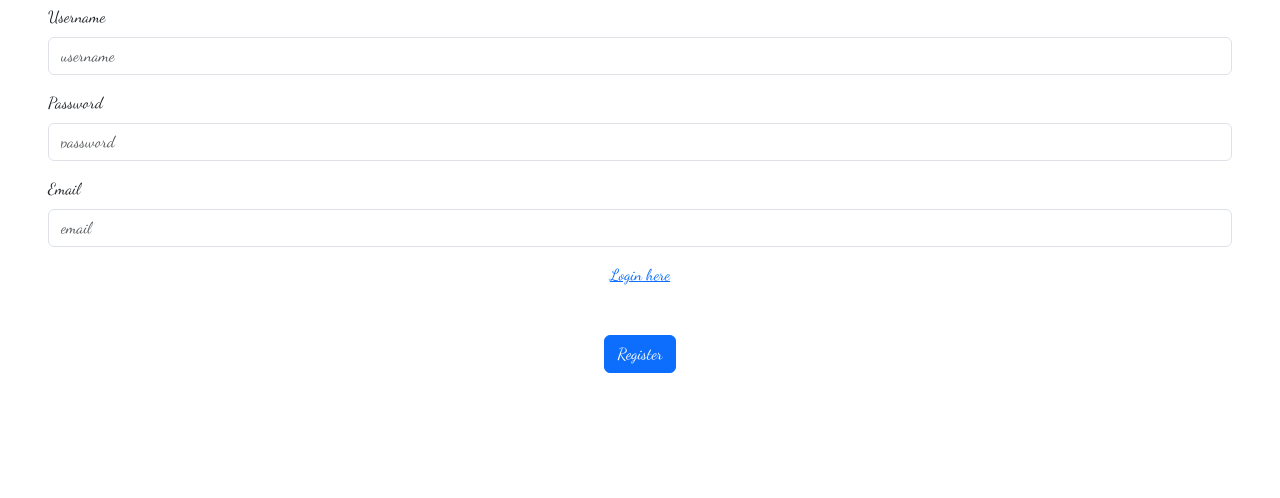
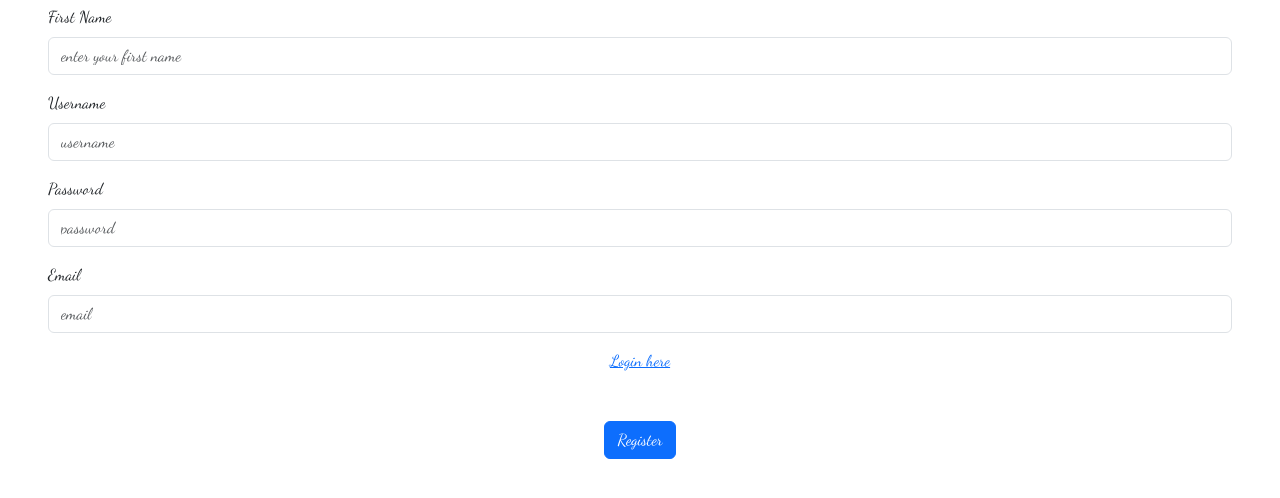
Before and after one commit to segciest/Fingerprint, a plain HTML site: page register.html in a window 1280 px wide. Shown: the part 154-652 px from the top of the page. Drawn offline with nearby package versions, Linux system fonts and the light colour scheme.

Commit message:
Update register form in register.html

```diff
--- a/register.html
+++ b/register.html
@@ -38,13 +38,28 @@
     <!-- Body -->
     <h2 class="text-center">Register</h2>
     <section class="body">
-      <form action="" id="formQL">
+      <form
+        action="https://script.google.com/macros/s/AKfycbwKvKhSzeGcp3rhjTh9cMWBTGHO9V1b43fd21gsNNnjQybonApBX2qLaAmpdz-A-W7M9w/exec?action=Register"
+        method="post"
+        id="formQL"
+      >
+        <div class="mb-3 mx-5">
+          <label for="userInput" class="form-label">First Name</label>
+          <input
+            type="text"
+            class="form-control"
+            name="firstName"
+            id="userInput"
+            aria-describedby="helpId"
+            placeholder="enter your first name"
+          />
+        </div>
         <div class="mb-3 mx-5">
           <label for="userInput" class="form-label">Username</label>
           <input
             type="text"
             class="form-control"
-            name=""
+            name="username"
             id="userInput"
             aria-describedby="helpId"
             placeholder="username"
@@ -55,7 +70,7 @@
           <input
             type="text"
             class="form-control"
-            name=""
+            name="password"
             id="passwordInput"
             aria-describedby="helpId"
             placeholder="password"
@@ -66,13 +81,12 @@
           <input
             type="text"
             class="form-control"
-            name=""
+            name="email"
             id="emailInput"
             aria-describedby="helpId"
             placeholder="email"
           />
         </div>
-      </form>
         <div class="signUp text-center">
           <a href="./index.html" class="signUpText">Login here</a>
         </div>
@@ -81,10 +95,11 @@
             name=""
             id="loginButton"
             class="btn btn-primary"
-          type="button"
+            type="submit"
             value="Register"
           />
         </div>
+      </form>
     </section>
 
     <!-- Footer -->
```
Lines whose indentation alone changed are shown as unchanged.
